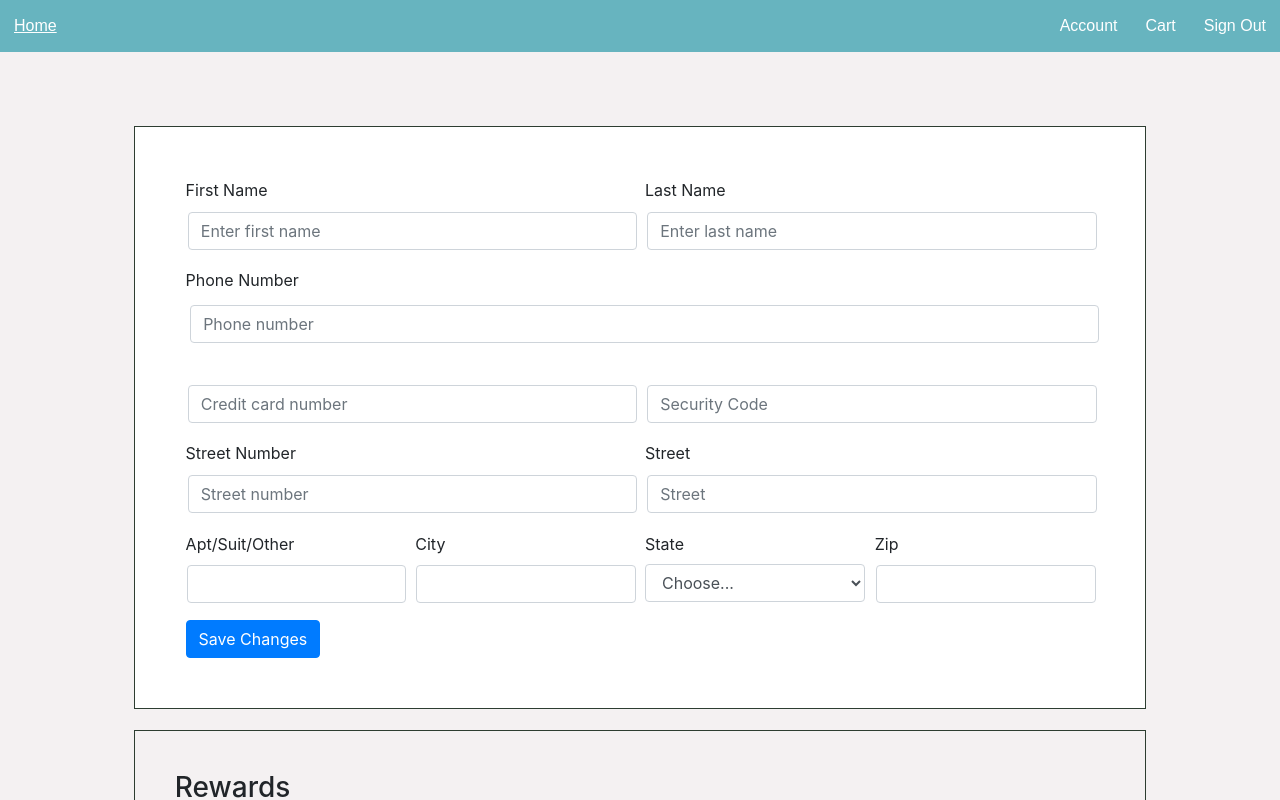
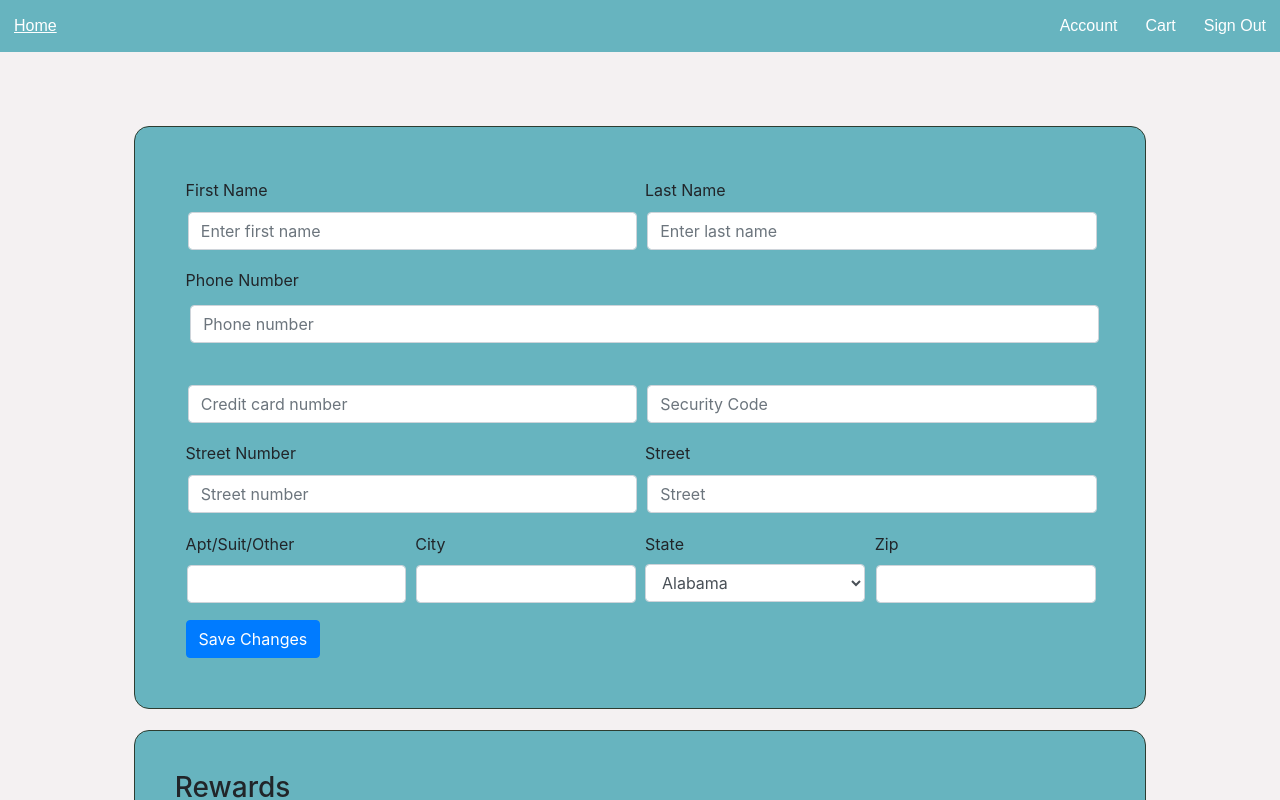
Before and after one commit to ef1301/restaurant-frontend, a React (Create React App) app: page /AccountInfo in a window 1280 px wide. Both pictures are taken after a click on the button "Edit". Shown: the top 800 px of the page. Built offline with nearby package versions, Linux system fonts and the light colour scheme; the HTML template or start-up script is replaced by a standard one.

Commit message:
styled account info

```diff
--- a/src/components/styles/Account.css
+++ b/src/components/styles/Account.css
@@ -1,10 +1,13 @@
 .container {
     padding: 5%;
+
 }
 
 .rewards {
     border: thin solid #2d3d31;
     padding: 3%;
+    background-color: #67B4BF;
+    border-radius: 15px;
 }
 
 #progress-bar {
@@ -13,6 +16,7 @@
     width: 100%;
     height: 30%;
     padding: .5%;
+    background-color: #F4F1F2;
 }
 
 #reward-status {
@@ -28,9 +32,10 @@
     border: thin solid #2d3d31;
     display: inline-block;
     width: 100%;
-    background-color: white;
+    background-color: #67B4BF;
     margin-top: 1%;
     margin-bottom: 2%;
     height: 100%;
     padding: 5%;
+    border-radius: 15px;
 }
--- a/src/components/styles/Home.css
+++ b/src/components/styles/Home.css
@@ -1,5 +1,4 @@
-body {
-}
+
 
 /* Style the navigation bar links */
 .navbar a {
--- a/src/components/views/AccountInfo.js
+++ b/src/components/views/AccountInfo.js
@@ -83,8 +83,57 @@ class AccountInfo extends Component{
 		    <Form.Group as={Col} controlId="formGridState">
 		    <Form.Label>State</Form.Label>
 		    <Form.Control as="select">
-		    <option>Choose...</option>
-		    <option>...</option>
+		    <option value="AL">Alabama</option>
+	<option value="AK">Alaska</option>
+	<option value="AZ">Arizona</option>
+	<option value="AR">Arkansas</option>
+	<option value="CA">California</option>
+	<option value="CO">Colorado</option>
+	<option value="CT">Connecticut</option>
+	<option value="DE">Delaware</option>
+	<option value="DC">District Of Columbia</option>
+	<option value="FL">Florida</option>
+	<option value="GA">Georgia</option>
+	<option value="HI">Hawaii</option>
+	<option value="ID">Idaho</option>
+	<option value="IL">Illinois</option>
+	<option value="IN">Indiana</option>
+	<option value="IA">Iowa</option>
+	<option value="KS">Kansas</option>
+	<option value="KY">Kentucky</option>
+	<option value="LA">Louisiana</option>
+	<option value="ME">Maine</option>
+	<option value="MD">Maryland</option>
+	<option value="MA">Massachusetts</option>
+	<option value="MI">Michigan</option>
+	<option value="MN">Minnesota</option>
+	<option value="MS">Mississippi</option>
+	<option value="MO">Missouri</option>
+	<option value="MT">Montana</option>
+	<option value="NE">Nebraska</option>
+	<option value="NV">Nevada</option>
+	<option value="NH">New Hampshire</option>
+	<option value="NJ">New Jersey</option>
+	<option value="NM">New Mexico</option>
+	<option value="NY">New York</option>
+	<option value="NC">North Carolina</option>
+	<option value="ND">North Dakota</option>
+	<option value="OH">Ohio</option>
+	<option value="OK">Oklahoma</option>
+	<option value="OR">Oregon</option>
+	<option value="PA">Pennsylvania</option>
+	<option value="RI">Rhode Island</option>
+	<option value="SC">South Carolina</option>
+	<option value="SD">South Dakota</option>
+	<option value="TN">Tennessee</option>
+	<option value="TX">Texas</option>
+	<option value="UT">Utah</option>
+	<option value="VT">Vermont</option>
+	<option value="VA">Virginia</option>
+	<option value="WA">Washington</option>
+	<option value="WV">West Virginia</option>
+	<option value="WI">Wisconsin</option>
+	<option value="WY">Wyoming</option>
 		    </Form.Control>
 		    </Form.Group>
 
```
